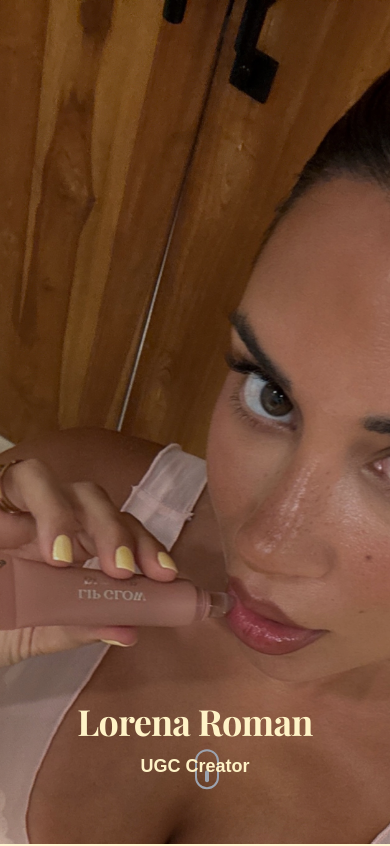
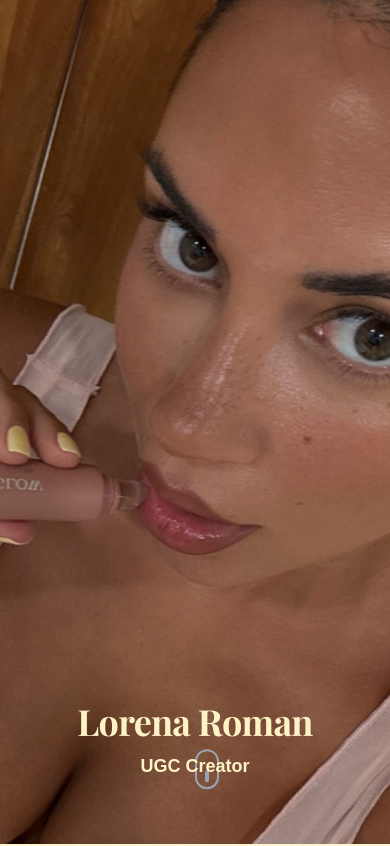
Before and after one commit to dubaisocialstudio/dubaisocialstudio, a Next.js app: page /lorenarsan in a window 390 px wide. Shown: the top 846 px of the page. Built offline with nearby package versions, Linux system fonts and the light colour scheme; a web font is replaced by a local one.

Commit message:
Add separate mobile hero image - desktop uses LORENAHERO.JPG, mobile uses FullSizeRender_VSCO.jpg

```diff
--- a/components/UGCProfile.tsx
+++ b/components/UGCProfile.tsx
@@ -55,6 +55,11 @@ const UGCProfile = () => {
       <div className="relative h-screen flex items-center justify-center overflow-hidden bg-cover bg-center bg-bottom bg-no-repeat md:bg-bottom" style={{
         backgroundImage: "url('/images/lorena-hero/LORENAHERO.JPG')"
       }}>
+        {/* Mobile Hero Image */}
+        <div className="md:hidden absolute inset-0 bg-cover bg-center" style={{
+          backgroundImage: "url('/images/lorena-hero-mobile/FullSizeRender_VSCO.jpg')"
+        }}></div>
+
         {/* Photo overlay for text readability */}
         <div className="absolute inset-0 bg-black/20"></div>
 
```
Also changed, not shown: public/images/lorena-hero-mobile/FullSizeRender_VSCO.jpg (added).
